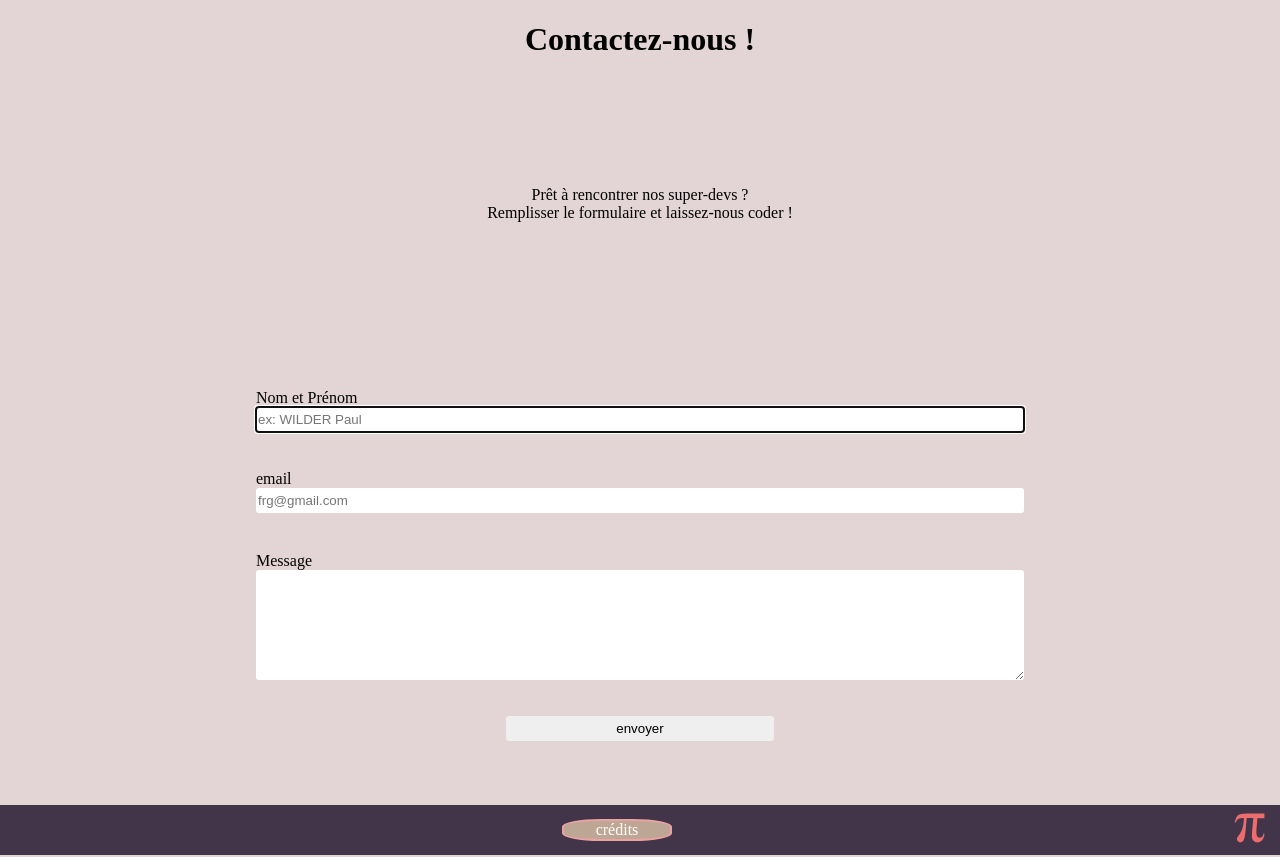
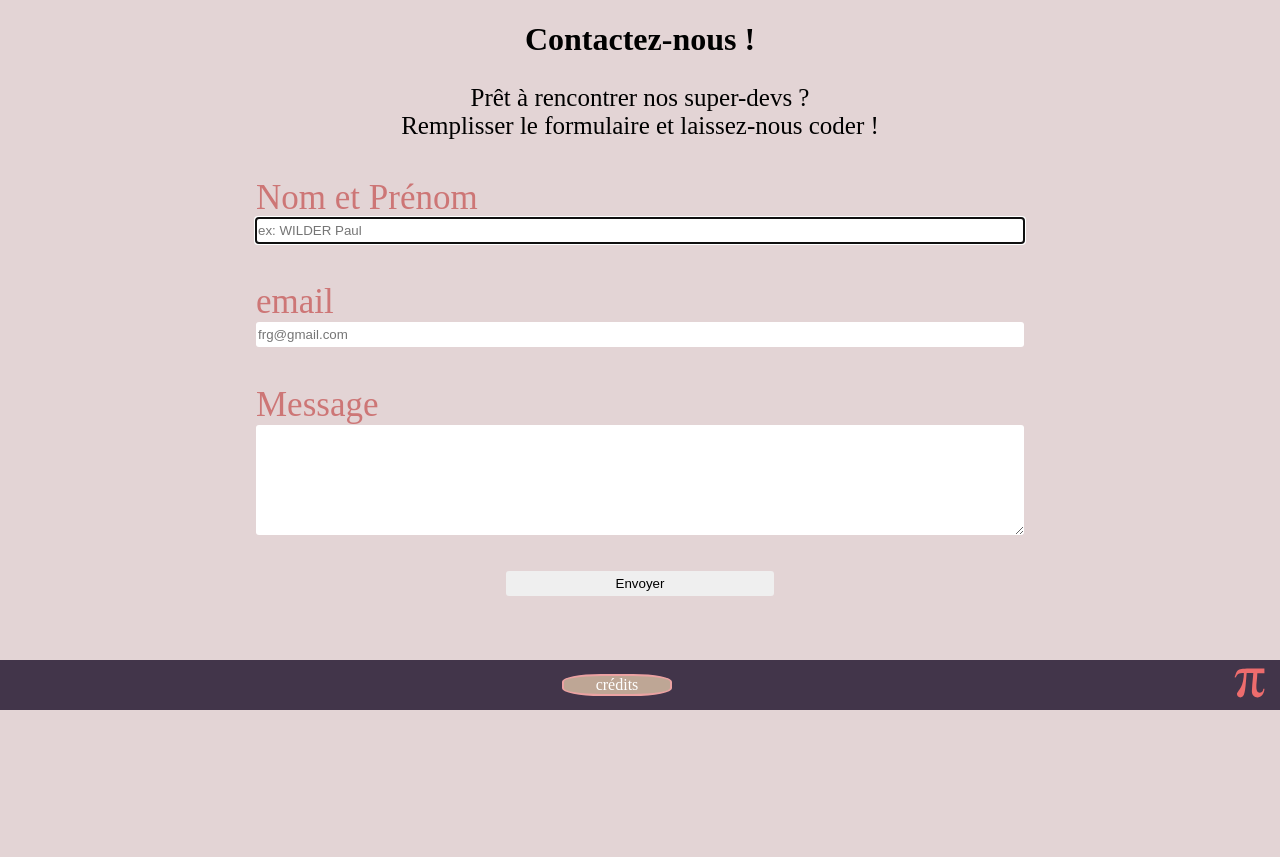
Before and after one commit to JulieRaymond/project1-trombi, a PHP site: page /pagecontact.php in a window 1280 px wide. Shown: the part 85-942 px from the top of the page. After the commit the page ends 795 px from the top, so only its background shows below. Run offline with PHP 8.4, Linux system fonts and the light colour scheme.

Commit message:
mod desktop pagecontact

```diff
--- a/includes/css/pagecontact.css
+++ b/includes/css/pagecontact.css
@@ -6,6 +6,11 @@ body {
 h1 {
  text-align: center;
 }
+@media screen and (min-width: 1200px) {
+  h1{
+    margin-bottom: 0vw;
+  }
+}
 
 p {
 text-align: left;
@@ -13,6 +18,14 @@ margin-top: 10vw;
 margin-bottom: 5vw;
 justify-content: center;
 text-align: center;
+}
+
+@media screen and (min-width: 1200px) {
+  p {
+    margin-top: 2vw;
+    margin-bottom: 0vw;
+    font-size: 25px;
+  }
 }
 
 field{
@@ -33,9 +46,23 @@ form {
     color: black;
   }
 
+  @media screen and (min-width: 1200px) {
+    form {
+    margin-top: 0;
+    }
+  }
+
 label
 {padding-top: 3vw;
+font-size: 25px;
+color: rgb(205, 118, 118);
 
+}
+
+@media screen and (min-width: 1200px) {
+  label {
+    font-size: 35px;
+  }
 }
 
 input
@@ -63,6 +90,7 @@ textarea {
   margin: auto;
   padding-top: 5px;
   padding-bottom: 5px;
+  border-radius: 3px;
 
 
 }
--- a/pagecontact.php
+++ b/pagecontact.php
@@ -16,7 +16,7 @@ include "includes/php/_head.php";
 
 
     <field>
-        <form action="" method="get">
+        <form action="goldbook.php" method="post">
 
 
             <label>Nom et Prénom</label>
@@ -33,7 +33,7 @@ include "includes/php/_head.php";
 
             <textarea name="message" id="message" placeholder="Bonjour, ...." row="10" required> </textarea>
             <br> <br>
-            <input type="submit" value="envoyer" class="cta">
+            <input type="submit" value="Envoyer" class="cta">
 
 
         </form>
```
